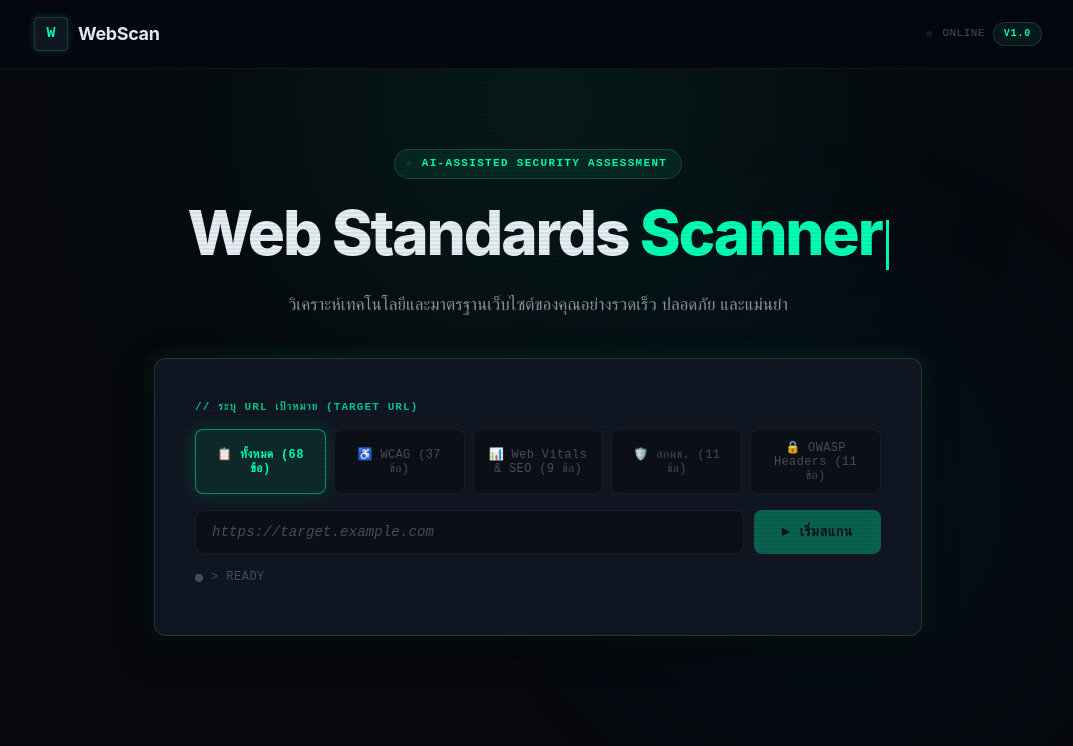
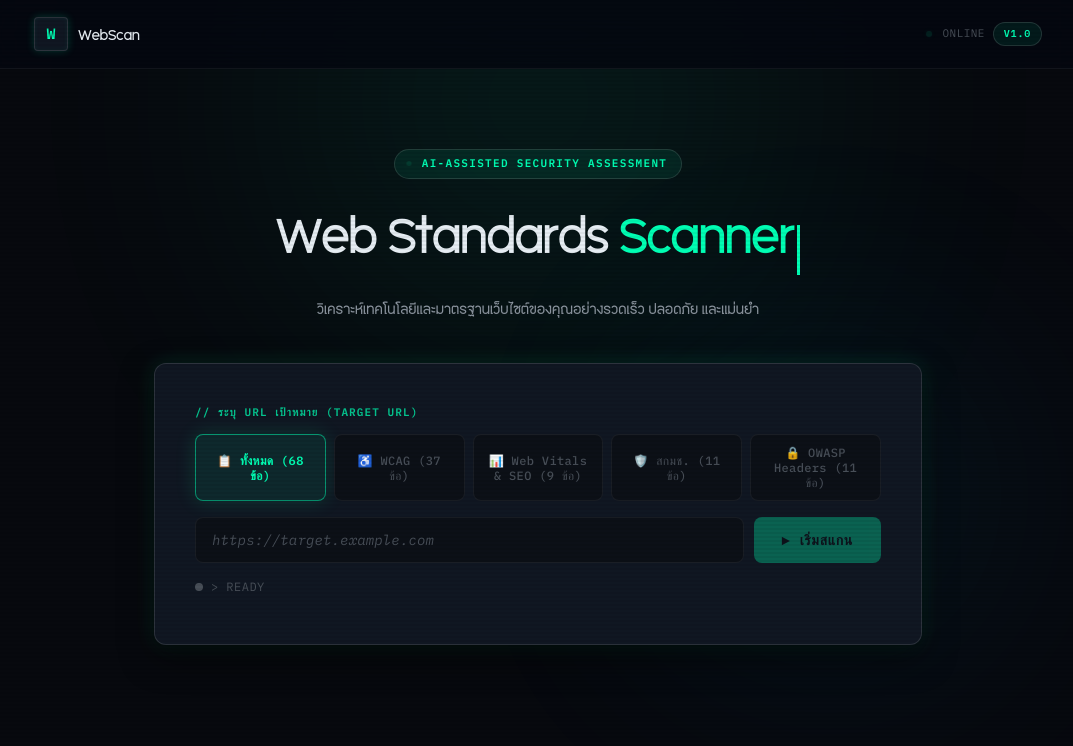
Before and after one commit to Natsu-hub03/Development-of-an-Automated-Framework-for-Website-Quality-and-Security-Assessment-Based-on-Integrate, a Next.js app in the folder frontend/: page / in a window 1280 px wide. Shown: the top 746 px of the page, without its empty margins (102-1175 px from the left). Built offline with nearby package versions, Linux system fonts and the light colour scheme; no server answers.

Commit message:
Install and apply PK Maehongson-Medium font across entire web application

```diff
--- a/frontend/app/base.css
+++ b/frontend/app/base.css
@@ -30,6 +30,10 @@
   box-sizing: border-box;
   margin: 0;
   padding: 0;
+}
+
+button, input, select, textarea {
+  font-family: inherit;
 }
 
 /* ===== Root Typography (interface-kit: smoothing at root) ===== */
--- a/frontend/app/globals.css
+++ b/frontend/app/globals.css
@@ -7,6 +7,39 @@
 @import './base.css';
 @import './standards.css';
 @import './dashboard.css';
+
+/* ===== Custom Font: PK Maehongson ===== */
+@font-face {
+  font-family: 'PK Maehongson';
+  src: url('/fonts/PK-Maehongson-Medium.ttf') format('truetype');
+  font-weight: 400;
+  font-style: normal;
+  font-display: swap;
+}
+
+@font-face {
+  font-family: 'PK Maehongson';
+  src: url('/fonts/PK-Maehongson-Medium.ttf') format('truetype');
+  font-weight: 500;
+  font-style: normal;
+  font-display: swap;
+}
+
+@font-face {
+  font-family: 'PK Maehongson';
+  src: url('/fonts/PK-Maehongson-Medium.ttf') format('truetype');
+  font-weight: 600;
+  font-style: normal;
+  font-display: swap;
+}
+
+@font-face {
+  font-family: 'PK Maehongson';
+  src: url('/fonts/PK-Maehongson-Medium.ttf') format('truetype');
+  font-weight: 700;
+  font-style: normal;
+  font-display: swap;
+}
 
 /* ===== Navbar ===== */
 .navbar {
--- a/frontend/app/tokens.css
+++ b/frontend/app/tokens.css
@@ -47,8 +47,8 @@
   --border-focus: rgba(0, 255, 180, 0.5);
 
   /* --- Typography --- */
-  --font-sans: -apple-system, BlinkMacSystemFont, 'Segoe UI', Roboto, Helvetica, Arial, sans-serif;
-  --font-mono: 'JetBrains Mono', 'Fira Code', monospace;
+  --font-sans: 'PK Maehongson', 'IBM Plex Sans', -apple-system, BlinkMacSystemFont, 'Segoe UI', Roboto, Helvetica, Arial, sans-serif;
+  --font-mono: 'JetBrains Mono', 'IBM Plex Mono', 'Fira Code', monospace;
 
   /* --- Spacing Scale (4px base) --- */
   --space-1: 4px;
```
Also changed, not shown: frontend/public/fonts/PK-Maehongson-Medium.ttf (added).
